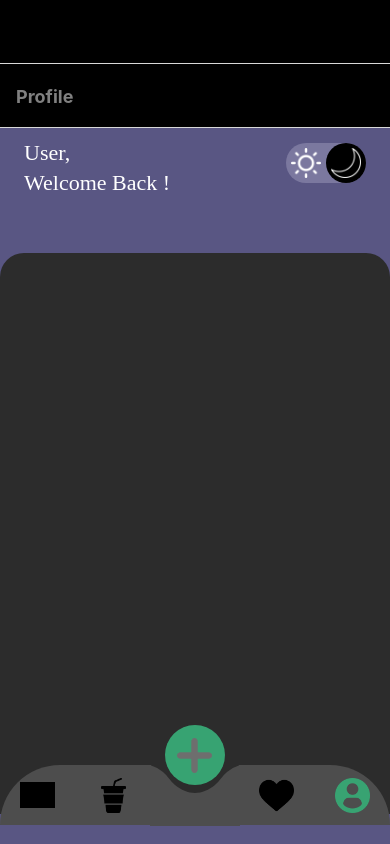
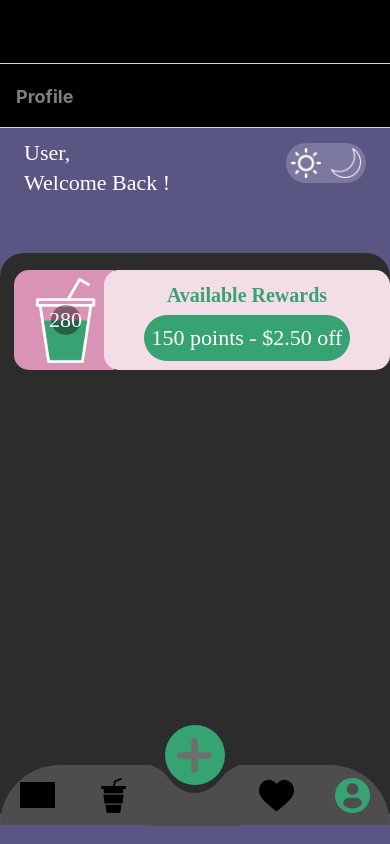
Before and after one commit to tgoky/getadrink-ios-android, a React Native app: screen /Profile in a window 390 px wide. Built offline with nearby package versions, Linux system fonts and the light colour scheme; grey boxes are pictures that could not be loaded.

Commit message:
panel setup jsx

```diff
--- a/App.js
+++ b/App.js
@@ -3,6 +3,13 @@ import { Location, Order, OrderDetail } from "./screens";
 import { createStackNavigator } from "@react-navigation/stack";
 import { NavigationContainer } from '@react-navigation/native';
 // import SplashScreen from 'react-native-splash-screen'
+
+
+import  {legacy_createStore as createStore, applyMiddleware}  from "redux";
+// import {configureStore, combineReducers} from '@reduxjs/toolkit'
+import { Provider } from "react-redux";
+import thunk from "redux-thunk";
+import themeReducer from './stores/themeReducer';
 
 import { Home, Rewards } from "./screens"
 
@@ -11,6 +18,11 @@ import { COLORS } from './constants';
 
 const Stack = createStackNavigator();
 
+const store = createStore(
+    themeReducer,
+    applyMiddleware(thunk)
+)
+
 const App = () => {
 
     // React.useEffect(() => {
@@ -18,6 +30,7 @@ const App = () => {
     // }, [])
 
     return (
+        <Provider store={store}>
         <NavigationContainer>
             <Stack.Navigator
                 Options={{
@@ -57,6 +70,7 @@ const App = () => {
                 />
             </Stack.Navigator>
         </NavigationContainer>
+        </Provider>
     )
 }
 
--- a/components/HeaderBar.js
+++ b/components/HeaderBar.js
@@ -8,14 +8,23 @@ import {
     SafeAreaView
 } from 'react-native';
 
+import { connect } from "react-redux";
+
+import { toggleTheme } from "../stores/themeActions";
+
 import { COLORS, FONTS, SIZES, icons } from '../constants';
-import { createMaterialTopTabNavigator } from '@react-navigation/material-top-tabs';
+
+ export const HeaderBar = ( { appTheme, toggleTheme}) => {
+
+    // function toggleThemeHandler() {
+    //     if(appTheme.name == "light") {
+    //         toggleTheme("dark")
+    //     } else {
+    //         toggleTheme("light")
+    //     }
+    // }
 
 
-const Tab = createMaterialTopTabNavigator();
-
-
-export const HeaderBar = () => {
     return (
 
         <SafeAreaView
@@ -52,6 +61,7 @@ export const HeaderBar = () => {
             borderRadius: 20,
             backgroundColor: COLORS.lightPurple
         }}
+        // onPress={() => toggleThemeHandler()}
         >
             {/* Sun */}
             <View
@@ -59,7 +69,9 @@ export const HeaderBar = () => {
                 width: 40,
                 height: 40,
                 alignItems: 'center',
-                justifyContent: 'center'
+                justifyContent: 'center',
+                // ...(appTheme.name == "light") ? styles.
+                // selectedLightModeStyle : {}
             }}>
                <Image
                source={icons.sunny}
@@ -71,6 +83,7 @@ export const HeaderBar = () => {
                />
 
             </View>
+
             {/* Moon */}
             <View
             style={{
@@ -78,7 +91,8 @@ export const HeaderBar = () => {
                 height: 40,
                 alignItems: 'center',
                 justifyContent: 'center',
-                ...styles.selectedNightModeStyle
+                // ...(appTheme.name == "dark") ? styles.
+                // selectedLightModeStyle : {}
 
             }}
             >
@@ -108,5 +122,18 @@ export const HeaderBar = () => {
     })
 
 
+function mapStateToProps(state) {
+    return {
+        appTheme: state.appTheme,
+        error: state.error
+    }
+}
 
-export default HeaderBar;
+function mapDispatchToProps(dispatch) {
+    return {
+        toggleTheme: (themeType) => { return dispatch(toggleTheme
+            (themeType))}
+    }
+}
+
+export default connect(mapStateToProps, mapDispatchToProps)(HeaderBar);
--- a/constants/theme.js
+++ b/constants/theme.js
@@ -57,7 +57,7 @@ export const SIZES = {
 export const FONTS = {
     largeTitle: { fontFamily: "Roboto-Black", fontSize: SIZES.largeTitle },
     h1: { fontFamily: "Roboto-Black", fontSize: SIZES.h1, lineHeight: 36 },
-    h2: { fontFamily: "Copperplate-Bold", fontSize: SIZES.h2, lineHeight: 30 },
+    h2: { fontFamily: "Copperplate-Bold", fontSize: SIZES.h2, lineHeight: 30},
     h3: { fontFamily: "Roboto-Bold", fontSize: SIZES.h3, lineHeight: 22 },
     h4: { fontFamily: "Roboto-Bold", fontSize: SIZES.h4, lineHeight: 22 },
     body1: { fontFamily: "Roboto-Regular", fontSize: SIZES.body1, lineHeight: 36 },
@@ -89,6 +89,6 @@ export const lightTheme = {
 
 export const selectedTheme = darkTheme
 
-const appTheme = { COLORS, SIZES, FONTS, darkTheme, lightTheme };
+const appTheme = { COLORS, SIZES, FONTS, darkTheme,  lightTheme };
 
 export default appTheme;
--- a/navigation/tabs.js
+++ b/navigation/tabs.js
@@ -129,7 +129,7 @@ const Tabs = () => {
             )}
          >
             <Tab.Screen
-                name="Home"
+                name="GetaDrink"
                 component={Home}
                 options={{
                     headerStyle: {
--- a/screens/Home.js
+++ b/screens/Home.js
@@ -5,7 +5,8 @@ import {
     Text,
     TouchableOpacity,
     StyleSheet,
-    ScrollView
+    ScrollView,
+    ImageBackground
 } from 'react-native';
 
 
@@ -13,10 +14,109 @@ import {
 
 import { SafeAreaView } from 'react-native-safe-area-context'
 
+
 import {HeaderBar} from "../components/HeaderBar";
 import { COLORS, SIZES, constants, icons, FONTS, images, dummyData } from '../constants';
 
 export const Home = ({ navigation }) => {
+
+
+    function renderAvailableRewards() {
+        return (
+            <TouchableOpacity
+            style={{
+                flexDirection: 'row',
+                marginTop: 17,
+                height: 100
+            }}
+            onPress={() => navigation.navigate("Rewards")}
+            >
+                {/* Reward cup */}
+
+              <View
+              style={{
+                width: 100,
+                height: "100%",
+                alignItems:'center',
+                justifyContent: 'center',
+                backgroundColor: COLORS.pink,
+                borderTopLeftRadius: 15,
+                borderBottomLeftRadius: 15,
+               marginLeft: 14
+              }}
+              >
+                 <ImageBackground
+                 source={icons.reward_cup}
+                 resizeMode="contain"
+                 style={{
+                    width: 85,
+                    height: 85,
+                    marginLeft: 3,
+                    alignItems: 'center',
+                    justifyContent: 'center'
+                 }}
+                 >
+                    <View
+                    style={{
+                        width: 30,
+                        height: 30,
+                        borderRadius: 15,
+                        alignItems: 'center',
+                        justifyContent: 'center',
+                        backgroundColor: COLORS.transparentBlack
+                    }}
+                    >
+                        <Text style={{color: COLORS.white, ...FONTS.h2}}>280</Text>
+                    </View>
+
+                 </ImageBackground>
+              </View>
+
+              <View
+              style={{
+                flex: 1,
+                backgroundColor: COLORS.lightPink,
+                marginLeft: -10,
+                borderRadius: 15,
+                alignItems: "center",
+                justifyContent: "center"
+              }}
+              >
+                <Text style={{ color: COLORS.primary, ...FONTS.h2, fontSize: 20, fontWeight:'bold'}}>
+                    Available Rewards
+                </Text>
+
+                <View
+                style={{
+                    marginTop: 5,
+                    padding: SIZES.base,
+                    borderRadius: SIZES.radius * 2,
+                    backgroundColor: COLORS.primary
+                }}>
+                    <Text style={{ color: COLORS.white, ...FONTS.h2}}>
+                        150 points - $2.50 off
+                    </Text>
+                </View>
+              </View>
+
+            </TouchableOpacity>
+        )
+    }
+
+    // function renderPromoDeals() {
+    //     return (
+    //         <View
+    //         style={{
+    //             flex: 1,
+    //             alignItems: 'center',
+    //         }}
+    //         >
+    //             {/* Header - tabs */}
+    //             <Tabs
+    //         </View>
+    //     )
+    // }
+
     return (
         <View style={styles.container}>
           <HeaderBar />
@@ -28,7 +128,15 @@ export const Home = ({ navigation }) => {
             borderTopLeftRadius: SIZES.radius * 2,
             borderTopRightRadius: SIZES.radius * 2,
             backgroundColor: COLORS.secondary
-          }}>
+          }}
+             contentContainerStyle={{
+                paddingBottom: 150
+             }}
+          >
+            {renderAvailableRewards()}
+
+
+
 
           </ScrollView>
         </View>
@@ -42,4 +150,7 @@ const styles = StyleSheet.create({
     }
 })
 
+
+
+
 export default Home;
--- /dev/null
+++ b/stores/themeActions.js
@@ -0,0 +1,32 @@
+import { lightTheme, darkTheme, selectedTheme } from "../constants";
+
+export const TOGGLE_THEME_BEGIN = 'TOGGLE_THEME_BEGIN'
+export const TOGGLE_THEME_SUCCESS = 'TOGGLE_THEME_SUCCESS'
+export const TOGGLE_THEME_FAILURE = 'TOGGLE_THEME_FAILURE'
+
+export const toggleThemeBegin = () => ({
+    type: TOGGLE_THEME_BEGIN
+})
+
+export const toggleThemeSuccess = (selectedTheme) => ({
+    type: TOGGLE_THEME_SUCCESS,
+    payload: { error}
+})
+
+export function toggleTheme(themeType) {
+    return disptach => {
+        dispatchEvent(toggleThemeBegin())
+
+        switch (themeType) {
+            case "dark":
+                disptach(toggleThemeSuccess(darkTheme))
+                break;
+                case "light":
+                    disptach(toggleThemeSuccess(lightTheme))
+                    break;
+                    default:
+                        disptach(toggleThemeFailure({ error: "invalid theme type"}))
+                        break;
+        }
+    }
+}
--- /dev/null
+++ b/stores/themeReducer.js
@@ -0,0 +1,32 @@
+import * as themeActionTypes from "./themeActions";
+import { selectedTheme } from "../constants";
+
+
+const initialState = {
+    appTheme: selectedTheme,
+    error: null
+}
+
+const themeReducer = (state = initialState, action) => {
+    switch (action.type) {
+        case themeActionTypes.TOGGLE_THEME_BEGIN:
+            return {
+                ...state,
+                error: null
+            }
+            case themeActionTypes.TOGGLE_THEME_SUCCESS:
+                return {
+                    ...state,
+                    appTheme: action.payload.selectedTheme
+                }
+                case themeActionTypes.TOGGLE_THEME_FAILURE:
+                    return {
+                        ...state,
+                        error: action.payload.error
+                    }
+                    default:
+                    return state
+    }
+}
+
+export default themeReducer
```
Also changed, not shown: package.json (+6 -2 lines), 1 other file (tests, documents, lock files or other folders).
